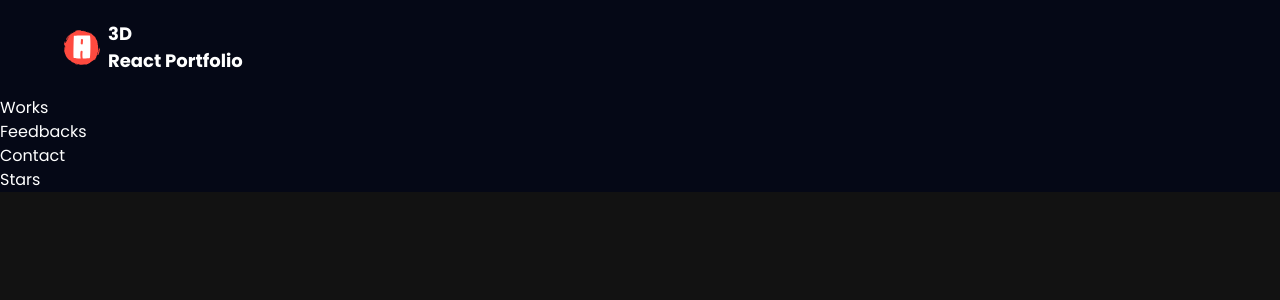
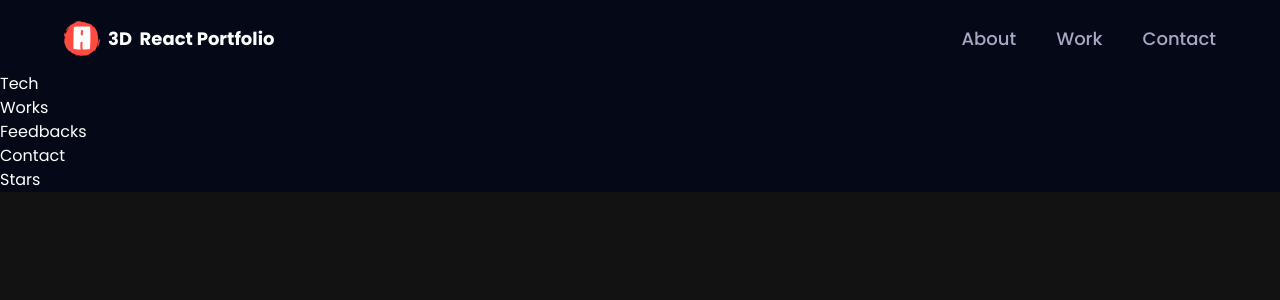
Before and after one commit to House945/3d-react-portfolio, a React (Vite) app: page / in a window 1280 px wide. Shown: the top 300 px of the page. Built offline with nearby package versions, Linux system fonts and the light colour scheme.

Commit message:
completed Navbar component

```diff
--- a/src/components/Navbar.jsx
+++ b/src/components/Navbar.jsx
@@ -7,6 +7,7 @@ import { logo, menu, close } from "../assets";
 
 const Navbar = () => {
   const [active, setActive] = useState("");
+  const [toggle, setToggle] = useState(false);
   return (
     <nav
       className={`${styles.paddingX} w-full flex items-center py-5 fixed top-0 z-20 bg-primary`}
@@ -21,10 +22,54 @@ const Navbar = () => {
           }}
         >
           <img src={logo} alt={logo} className="w-9 h-9 object-contain" />
-          <p className="text-white text-[18px] font-bold cursor-pointer">
-            3D <span className="sm:block hidden">React Portfolio</span>
+          <p className="text-white text-[18px] font-bold cursor-pointer flex">
+            3D &nbsp;
+            <span className="sm:block hidden">React Portfolio</span>
           </p>
         </Link>
+        <ul className="list-none hidden sm:flex flex-row gap-10">
+          {navLinks.map((link) => (
+            <li
+              key={link.id}
+              className={`${
+                active === link.title ? "text-white" : "text-secondary"
+              } hover:text-white text-[18px] font-medium cursor-pointer`}
+              onClick={() => setActive(link.title)}
+            >
+              <a href={`#${link.id}`}>{link.title}</a>
+            </li>
+          ))}
+        </ul>
+        <div className="sm:hidden flex flex-1 justify-end items-center">
+          <img
+            src={toggle ? close : menu}
+            alt="menu"
+            className="w-[28px] h-[28px] object-contain cursor-pointer"
+            onClick={() => setToggle(!toggle)}
+          />
+          <div
+            className={`${
+              !toggle ? "hidden" : "flex"
+            } p-6 black-gradient absolute top-20 right-0 mx-4 my-2 min-w-[140px] z-10 rounded-xl`}
+          >
+            <ul className="list-none flex justify-end items-start flex-col gap-4">
+              {navLinks.map((link) => (
+                <li
+                  key={link.id}
+                  className={`${
+                    active === link.title ? "text-white" : "text-secondary"
+                  } font-poppins font-medium cursor-pointer text-[16px]`}
+                  onClick={() => {
+                    setToggle(!toggle);
+                    setActive(link.title);
+                  }}
+                >
+                  <a href={`#${link.id}`}>{link.title}</a>
+                </li>
+              ))}
+            </ul>
+          </div>
+        </div>
       </div>
     </nav>
   );
```
